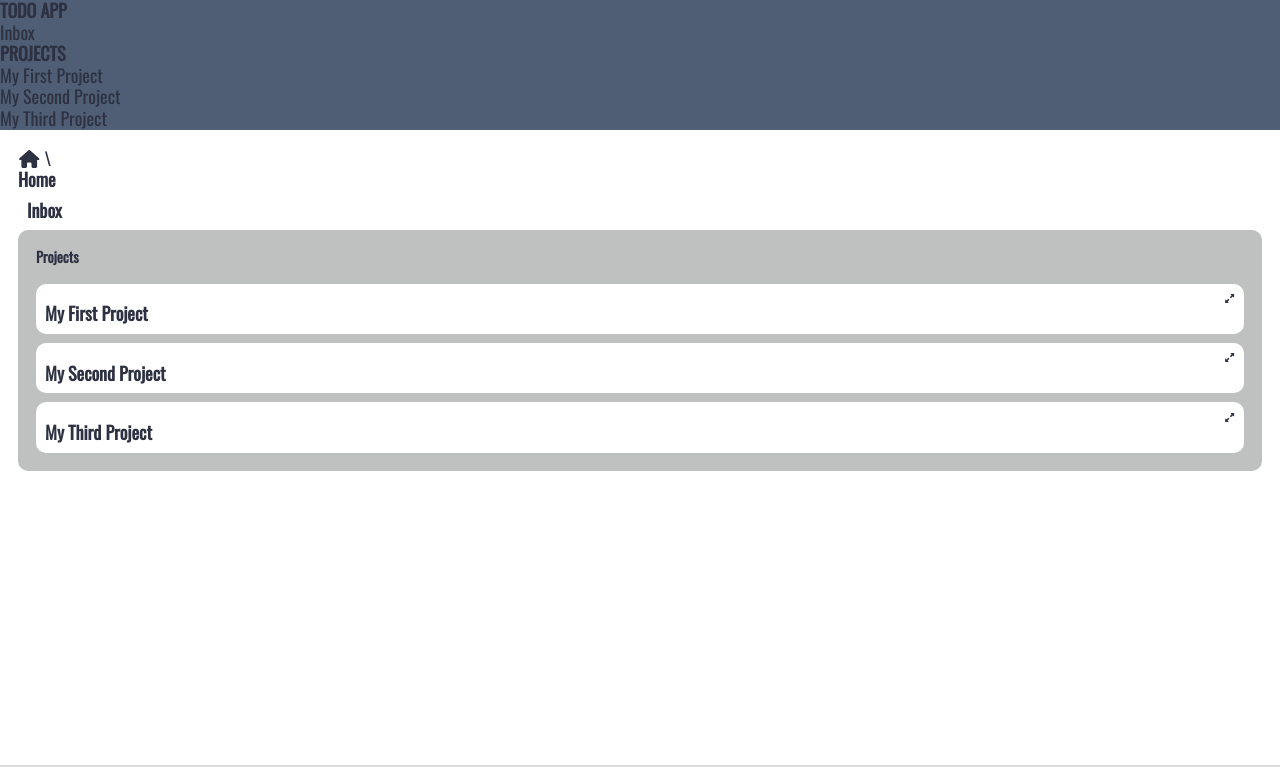
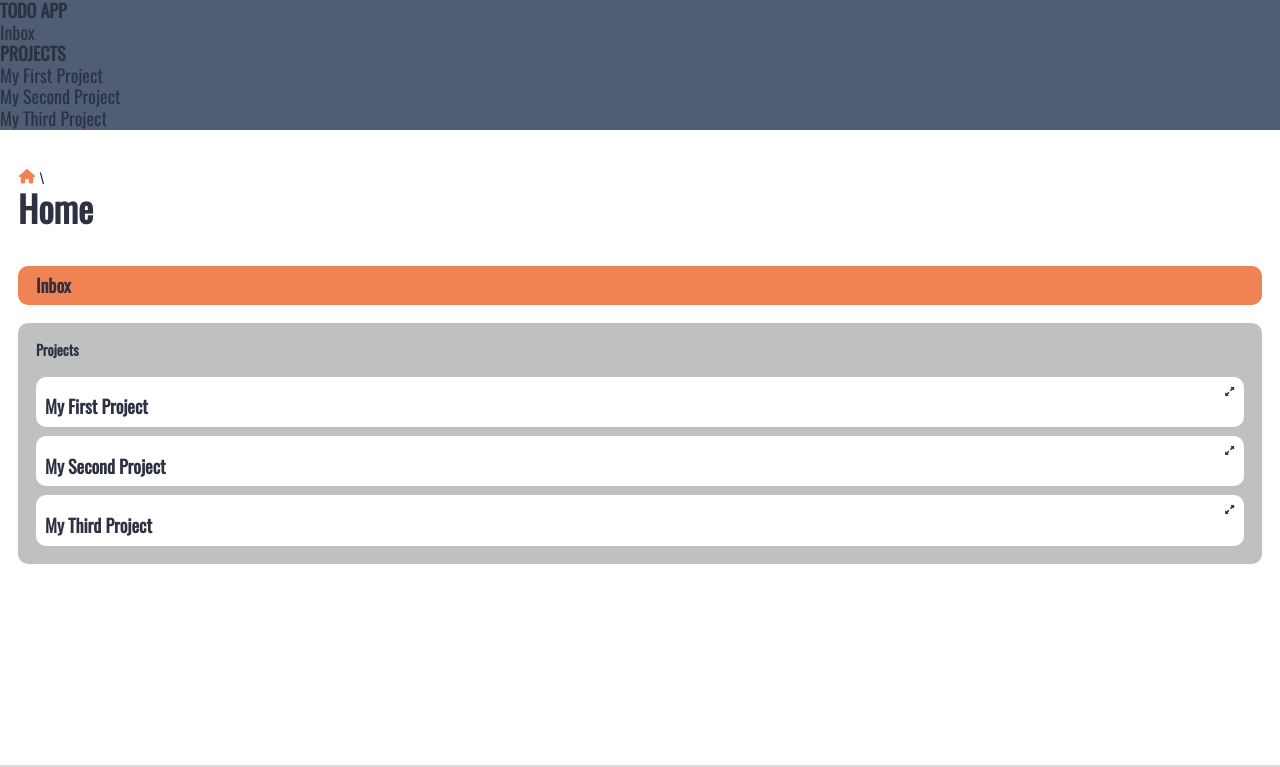
Before and after one commit to frarosset/todo-list, a website built with webpack: page src/index.html in a window 1280 px wide. Shown: the top 767 px of the page. Built offline with nearby package versions, Linux system fonts and the light colour scheme; what pubsub-js, webfontloader would draw is missing.

Commit message:
Add style to homeDomComponent dom element

```diff
--- a/src/index.css
+++ b/src/index.css
@@ -325,6 +325,7 @@ body > main {
 .project-mini-nav-div {
   grid-template-areas: "title";
   grid-template-columns: 1fr;
+  cursor: pointer;
 }
 
 .todo-mini-div {
@@ -380,6 +381,48 @@ body > main {
 
 /* HOME PAGE */
 
+.home-div__header {
+  padding: var(--base-header-padding);
+  display: grid;
+  grid-template-columns: 1fr;
+  grid-template-rows:
+    calc(var(--base-back-btn-fontsize) * var(--txt-lineheight))
+    /* to align with .todo-div__header and .project-div__header*/
+    min-content;
+  grid-template-areas:
+    "path"
+    "title";
+}
+
+.home-div__path {
+  grid-area: path;
+  font-size: var(--base-path-fontsize);
+  align-self: end;
+}
+
+.home-div__title-h2 {
+  grid-area: title;
+  font-size: var(--title-h2-fontsize);
+  align-self: center;
+}
+
+.home-div__content {
+  display: grid;
+  gap: var(--home-content-gap);
+}
+
+.home-div__content .project-mini-nav-div {
+  color: var(--home-project-mini-nav-color);
+  background-color: var(--home-project-mini-nav-bg-color);
+  padding-left: var(--base-list-padding); /* to align with .project-list-div */
+}
+
+/* Adjust home icon */
+.home-div__path:first-child svg {
+  color: var(--col-accent);
+  vertical-align: top;
+}
+
 :root {
   --title-h2-fontsize: 2rem;
   --title-h3-fontsize: 0.8rem;
@@ -412,16 +455,19 @@ body > main {
   --base-other-info-label-width: 5em;
   --base-list-gap: 0.5rem;
   --base-ul-gap: 0.5rem;
+  --home-content-gap: 1rem;
 
   --base-list-radius: 10px;
   --base-tag-radius: 5px;
   --base-mini-radius: 10px;
 
+  --home-project-mini-nav-color: var(--col-txt);
   --otherinfo-line-color: var(--col-grey);
   --base-tag-color: var(--col-txt-alt);
   --title-h2-color: var(--col-txt);
   --title-h2-decoration-color: var(--col-secondary);
 
+  --home-project-mini-nav-bg-color: var(--col-accent);
   --base-list-bg-color: var(--col-grey);
   --base-mini-bg-color: var(--col-white);
   --base-tag-bg-color: var(--col-secondary);
```
